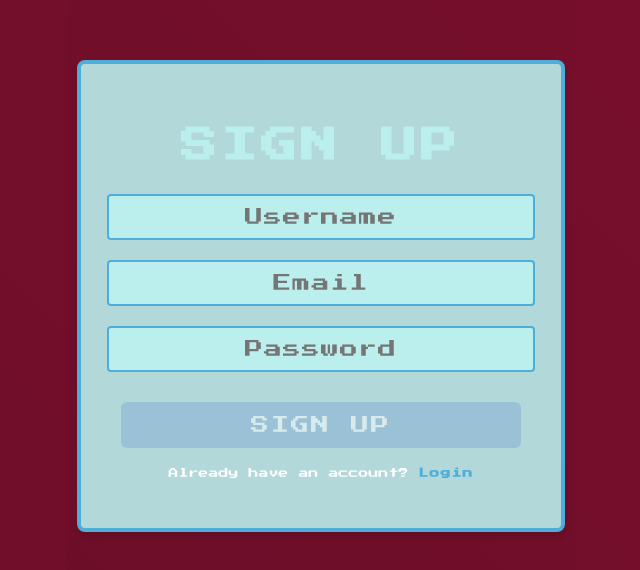
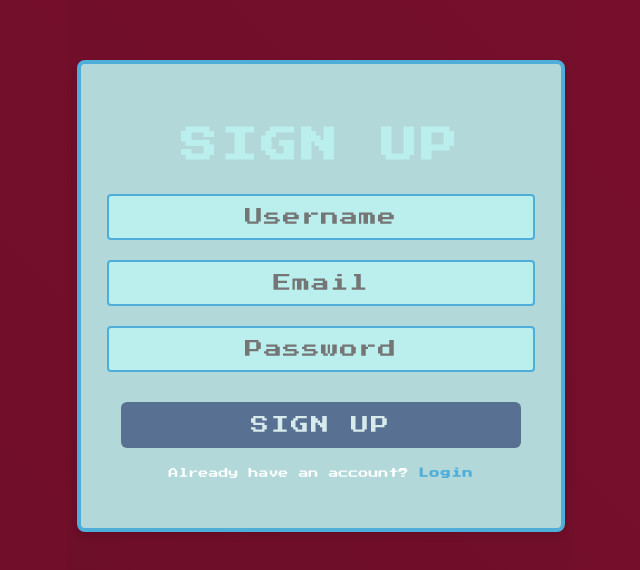
Before and after one commit to K-Senthil-Shunmugam/realms-of-discovery-front-end, a React (Create React App) app: page /signup in a window 1280 px wide. Shown: the part 104-674 px from the top of the page, without its empty margins (319-959 px from the left). Built offline with nearby package versions, Linux system fonts and the light colour scheme.

Commit message:
Update file Signup.css

```diff
--- a/src/components/Signup.css
+++ b/src/components/Signup.css
@@ -77,7 +77,7 @@ body {
 .input-field:focus {
   outline: none;
   border-color: #83abd3; /* New focus border color */
-  box-shadow: 0 0 10px #83abd3, 0 0 20px #83abd3; /* Glowing effect */
+  box-shadow: 0 0 10px #83abd3, 0 0 20px #010a4b; /* Glowing effect */
   background-color: #4eaed9; /* Lighten on focus */
 }
 
@@ -102,7 +102,7 @@ body {
 }
 
 .signup-btn:disabled {
-  background-color: #83abd3; /* Disabled button color */
+  background-color: #010a4b; /* Disabled button color */
   cursor: not-allowed;
   opacity: 0.5; /* Greyed-out effect */
 }
```
